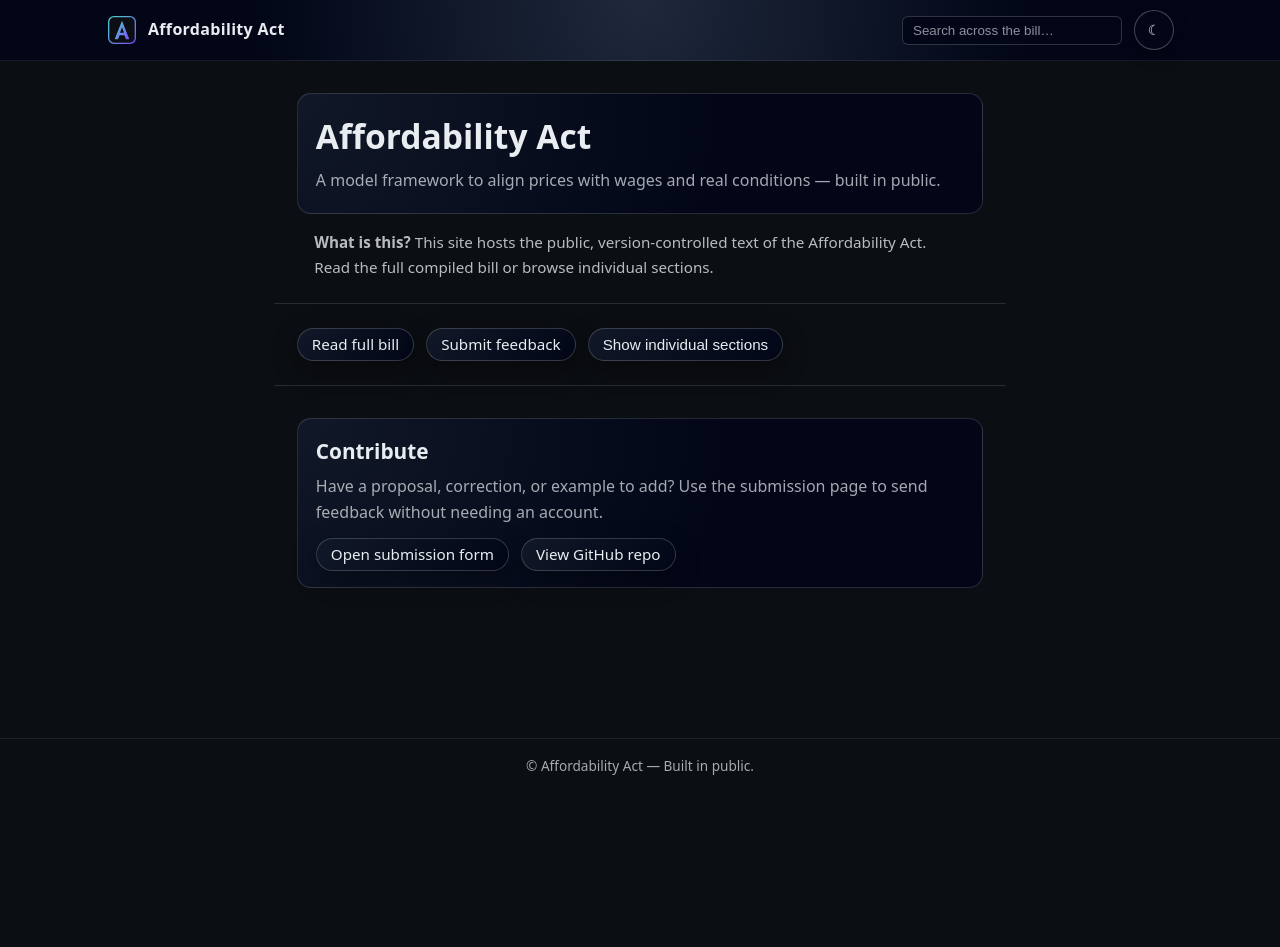
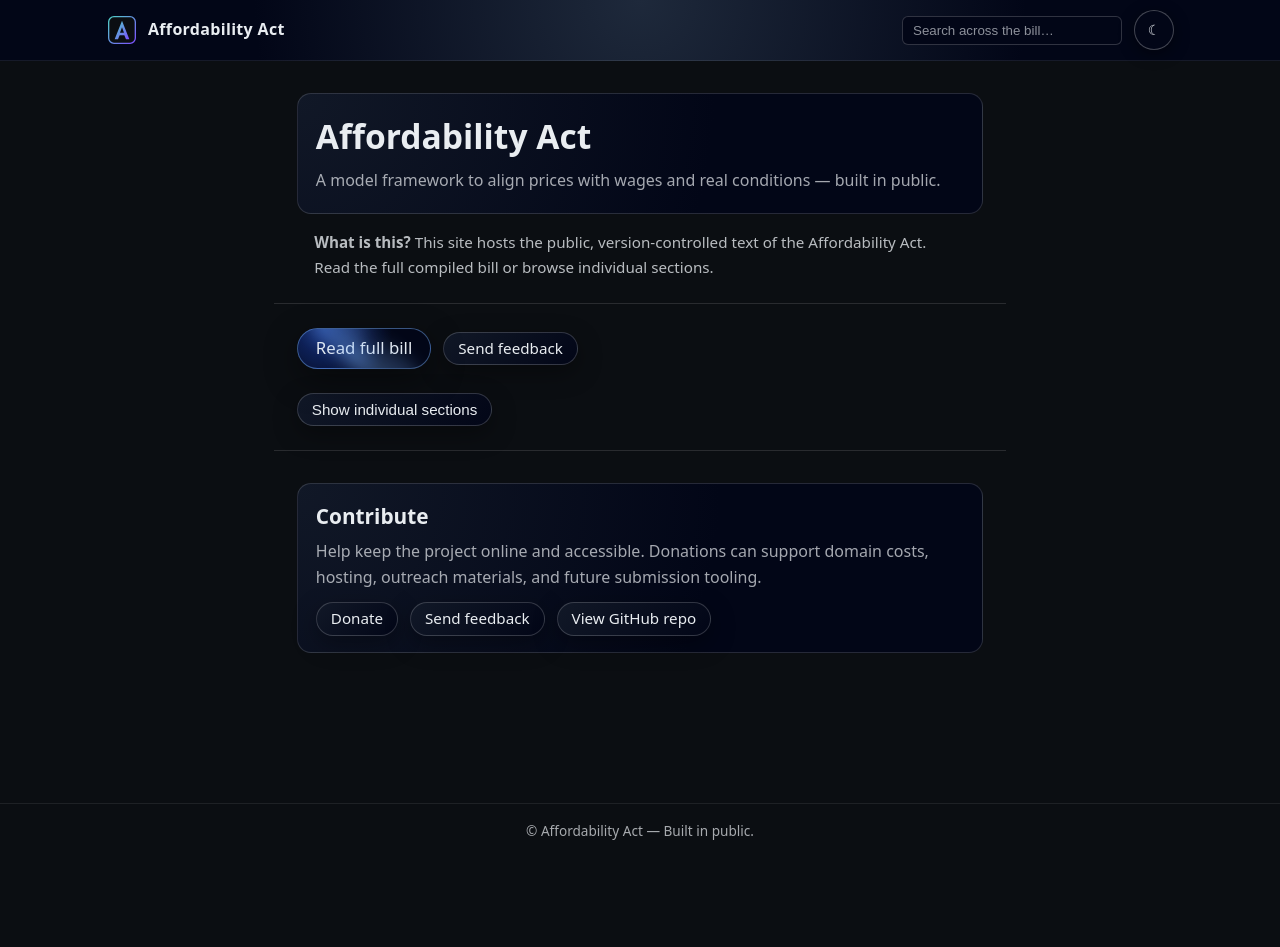
Before and after one commit to cFerg/Affordability-Act, a Jekyll site: the page built from index.md, in a window 1280 px wide. Built offline with Jekyll 4.4.1, drawn with Linux system fonts in a browser that asks for light colours; before the commit the page ends 900 px from its top, so only the background shows below that.

Commit message:
Fix quotes around jsonify breaking search modals | Fix section ordering, not following numerics | Add Bill button effect

```diff
--- a/_layouts/default.html
+++ b/_layouts/default.html
@@ -5,9 +5,7 @@
   <meta http-equiv="x-ua-compatible" content="ie=edge" />
   <meta name="viewport" content="width=device-width, initial-scale=1" />
 
-  <title>
-    {% if page.title %}{{ page.title }} · {% endif %}{{ site.title }}
-  </title>
+  <title>{% if page.title %}{{ page.title }} · {% endif %}{{ site.title }}</title>
   <meta name="description" content="{% if page.description %}{{ page.description | escape }}{% elsif site.description %}{{ site.description | escape }}{% else %}{{ site.title }}{% endif %}" />
   <link rel="canonical" href="{{ page.url | absolute_url }}" />
 
@@ -66,7 +64,6 @@
 
         <div class="site-header__right">
           {% if page.url == '/' %}
-            {% comment %} Home page: global search (opens modal) {% endcomment %}
             <div class="header-search">
               <label class="mono sr-only" for="global-search-input">Search across the bill</label>
               <input
@@ -78,7 +75,6 @@
               />
             </div>
           {% elsif page.url contains '/policy/bill-text' or page.url contains '/policy/sections/' %}
-            {% comment %} Bill/sections: in-page highlight search {% endcomment %}
             <div class="header-search">
               <label class="mono sr-only" for="page-search">Search this page</label>
               <input
@@ -218,7 +214,10 @@
   "documents": [
     { "id": "bill", "title": "Full compiled bill", "url": "{{ '/policy/bill-text/' | relative_url }}" }
     {% for s in site.data.sections %}
-        ,{ "id": "section-{{ forloop.index }}", "title": "{{ s.sectionTitle | jsonify }}", "url": "{{ s.url | relative_url }}", "category": "{{ s.category | jsonify }}" }
+    ,{ "id": "section-{{ forloop.index }}",
+       "title": {{ s.sectionTitle | jsonify }},
+       "url": "{{ s.url | relative_url }}",
+       "category": {{ s.category | jsonify }} }
     {% endfor %}
   ]
 }
--- a/assets/site.css
+++ b/assets/site.css
@@ -163,6 +163,30 @@
 }
 .btn:active { transform: translateY(0); box-shadow: 0 4px 12px rgba(0,0,0,0.5); }
 
+/* Big CTA */
+.home-actions--primary { align-items: center; }
+.btn-primary-cta {
+  position: relative;
+  padding: 11px 18px;
+  font-size: 1.05rem;
+  border-color: rgba(123, 180, 255, 0.45);
+  box-shadow: 0 10px 34px rgba(0,0,0,0.45);
+  background: radial-gradient(circle at 20% 0, rgba(29,78,216,0.55), rgba(2,6,23,1) 60%);
+  overflow: hidden;
+}
+.btn-primary-cta::after {
+  content: "";
+  position: absolute;
+  inset: -2px;
+  border-radius: 999px;
+  background: conic-gradient(from 0deg, rgba(123,180,255,0.0), rgba(123,180,255,0.75), rgba(123,180,255,0.0));
+  filter: blur(8px);
+  opacity: 0.7;
+  animation: cta-spark 2.4s linear infinite;
+  pointer-events: none;
+}
+@keyframes cta-spark { to { transform: rotate(360deg); } }
+
 /* --------------------------------------------------
    Home / Cover
 -------------------------------------------------- */
@@ -203,7 +227,7 @@
 
 /* Category headers */
 .category-title{
-  max-width: 75ch;
+  max-width: 860px;
   margin: 18px auto 10px;
   font-size: 1.05rem;
   font-weight: 650;
@@ -211,16 +235,15 @@
   opacity: 0.95;
 }
 
-/* Section grid */
+/* Section grid (wider + centered to avoid “offset” look) */
 .section-grid {
-  max-width: 75ch;
+  max-width: 860px;
   margin: 0 auto 6px;
   display: grid;
-  grid-template-columns: minmax(0, 1fr);
+  grid-template-columns: 1fr;
   gap: 12px;
-
-  /* Fix “dangling card” look: center each cell */
-  justify-items: center;
+  justify-content: center;
+  justify-items: stretch;
 }
 
 @media (min-width: 700px) {
@@ -228,13 +251,10 @@
 }
 
 @media (min-width: 1100px) {
-  /* Optional: 3 columns on very wide screens looks great and reduces “offset” perception */
-  .section-grid { grid-template-columns: repeat(3, minmax(0, 1fr)); }
+  .section-grid { max-width: 1040px; grid-template-columns: repeat(3, minmax(0, 1fr)); }
 }
 
 .section-card {
-  width: 100%;
-  max-width: 360px;
   border-radius: 12px;
   background: radial-gradient(circle at 0 0, #111827, #020617 60%);
   border: 1px solid rgba(255,255,255,0.09);
@@ -280,7 +300,7 @@
 }
 
 /* --------------------------------------------------
-   Sticky footer navigation (bill/sections)
+   Sticky footer navigation
 -------------------------------------------------- */
 
 .sticky-nav {
@@ -327,33 +347,11 @@
   display: block;
 }
 
-.sticky-nav__btn:hover {
-  text-decoration: none;
-  background: rgba(29, 78, 216, 0.25);
-}
-
+.sticky-nav__btn:hover { text-decoration: none; background: rgba(29, 78, 216, 0.25); }
 .sticky-nav__btn.is-disabled { opacity: 0.35; pointer-events: none; }
 
 @media (max-width: 899px) {
-  .sticky-nav {
-    background: rgba(8, 12, 18, 0.42);
-    box-shadow: 0 6px 22px rgba(0,0,0,0.35);
-  }
-}
-
-@media (max-width: 899px) {
-  /* Bill-only hide-until-scroll support (if enabled in your JS) */
-  .sticky-nav--bill {
-    opacity: 0;
-    pointer-events: none;
-    transform: translateX(-50%) translateY(10px);
-    transition: opacity 0.18s ease-out, transform 0.18s ease-out;
-  }
-  .sticky-nav--bill.is-visible {
-    opacity: 1;
-    pointer-events: auto;
-    transform: translateX(-50%) translateY(0);
-  }
+  .sticky-nav { background: rgba(8, 12, 18, 0.42); box-shadow: 0 6px 22px rgba(0,0,0,0.35); }
 }
 
 /* --------------------------------------------------
@@ -368,7 +366,6 @@
   color: rgba(233,237,241,0.7);
   text-align: center;
 }
-
 .site-footer .shell { display: flex; justify-content: center; }
 
 /* --------------------------------------------------
@@ -425,7 +422,6 @@
   align-items: center;
   justify-content: space-between;
 }
-
 .search-modal__header h2 { margin: 0; font-size: 1rem; }
 
 .search-modal__close {
@@ -453,10 +449,7 @@
   background: #020617;
   color: #e9edf1;
 }
-
-.search-modal__search-row input[type="search"]::placeholder {
-  color: rgba(233,237,241,0.65);
-}
+.search-modal__search-row input[type="search"]::placeholder { color: rgba(233,237,241,0.65); }
 
 body.search-modal-open { overflow: hidden; }
 
@@ -464,10 +457,7 @@
    Light theme overrides
 -------------------------------------------------- */
 
-body.theme-light {
-  background: #f5f5f7;
-  color: #111827;
-}
+body.theme-light { background: #f5f5f7; color: #111827; }
 
 body.theme-light .site-header {
   background: linear-gradient(180deg, #ffffff, #e5e7eb);
@@ -545,11 +535,6 @@
   background: rgba(255,255,255,0.58);
   box-shadow: 0 10px 30px rgba(15,23,42,0.18);
 }
-
-@media (max-width: 899px) {
-  body.theme-light .sticky-nav { background: rgba(255,255,255,0.42); }
-}
-
 body.theme-light .sticky-nav__btn {
   border-color: rgba(15,23,42,0.16);
   background: rgba(255,255,255,0.55);
--- a/index.md
+++ b/index.md
@@ -17,11 +17,12 @@
 
 <hr class="home-divider">
 
+<div class="home-actions home-actions--primary">
+  <a class="btn btn-primary-cta" href="{{ '/policy/bill-text/' | relative_url }}"><span>Read full bill</span></a>
+  <a class="btn" href="{{ '/submit/' | relative_url }}"><span>Send feedback</span></a>
+</div>
+
 <div class="home-actions">
-  <a class="btn" href="{{ '/policy/bill-text/' | relative_url }}"><span>Read full bill</span></a>
-
-  <a class="btn" href="{{ '/submit/' | relative_url }}"><span>Submit feedback</span></a>
-
   <button class="btn" id="toggle-sections" type="button" aria-expanded="false">
     <span>Show individual sections</span>
   </button>
@@ -34,40 +35,41 @@
 
   {% if sections_data and sections_data.size > 0 %}
     {%- comment -%}
-      Order goal:
-      - Sections ordered by numeric "order"
-      - Categories ordered by the first section number in that category
+      Robust numeric ordering (prevents 10/11 appearing before 1..9):
+      Build padded keys: 0001, 0010, 0011 ...
+      Then stream and open/close category grids as category changes.
     {%- endcomment -%}
 
-    {% assign ordered = sections_data | sort: "order" %}
-    {% assign grouped = ordered | group_by: "category" %}
+    {%- assign keyed = "" | split: "" -%}
+    {%- for s in sections_data -%}
+      {%- assign ord = s.order | plus: 0 -%}
+      {%- assign ord_key = ord | prepend: "0000" | slice: -4, 4 -%}
+      {%- assign key = ord_key | append: "||" | append: s.category | append: "||" | append: s.sectionTitle | append: "||" | append: s.url -%}
+      {%- assign keyed = keyed | push: key -%}
+    {%- endfor -%}
+    {%- assign keyed = keyed | sort -%}
 
-    {%- assign group_keys = "" | split: "" -%}
-    {%- for g in grouped -%}
-      {%- assign first_item = g.items | sort: "order" | first -%}
-      {%- assign key = first_item.order | append: "||" | append: g.name -%}
-      {%- assign group_keys = group_keys | push: key -%}
+    {%- assign current_cat = "" -%}
+    {%- for row in keyed -%}
+      {%- assign parts = row | split: "||" -%}
+      {%- assign cat = parts[1] -%}
+      {%- assign title = parts[2] -%}
+      {%- assign url = parts[3] -%}
+
+      {%- if cat != current_cat -%}
+        {%- if current_cat != "" -%}</div>{%- endif -%}
+        <h3 class="category-title">{{ cat }}</h3>
+        <div class="section-grid">
+        {%- assign current_cat = cat -%}
+      {%- endif -%}
+
+      <div class="section-card">
+        <div class="section-card__title">{{ title }}</div>
+        <a class="btn" href="{{ url | relative_url }}"><span>Open</span></a>
+      </div>
+
     {%- endfor -%}
-
-    {%- assign group_keys = group_keys | sort -%}
-
-    {%- for key in group_keys -%}
-      {%- assign parts = key | split: "||" -%}
-      {%- assign cat = parts[1] -%}
-      {%- assign g = grouped | where: "name", cat | first -%}
-
-      <h3 class="category-title">{{ g.name }}</h3>
-
-      <div class="section-grid">
-        {% assign items_sorted = g.items | sort: "order" %}
-        {% for s in items_sorted %}
-          <div class="section-card">
-            <div class="section-card__title">{{ s.sectionTitle }}</div>
-            <a class="btn" href="{{ s.url | relative_url }}"><span>Open</span></a>
-          </div>
-        {% endfor %}
-      </div>
-    {%- endfor -%}
+    {%- if current_cat != "" -%}</div>{%- endif -%}
 
   {% else %}
     <!-- Fallback: build list from pages if _data/sections.json isn't available -->
@@ -93,10 +95,11 @@
 <div class="cover">
   <h2>Contribute</h2>
   <p class="muted">
-    Have a proposal, correction, or example to add? Use the submission page to send feedback without needing an account.
+    Help keep the project online and accessible. Donations can support domain costs, hosting, outreach materials, and future submission tooling.
   </p>
   <div class="home-actions" style="margin: 12px auto 0;">
-    <a class="btn" href="{{ '/submit/' | relative_url }}"><span>Open submission form</span></a>
+    <a class="btn" href="{{ '/donate/' | relative_url }}"><span>Donate</span></a>
+    <a class="btn" href="{{ '/submit/' | relative_url }}"><span>Send feedback</span></a>
     <a class="btn" href="{{ site.github.repository_url | default: 'https://github.com/cFerg/Affordability-Act' }}"><span>View GitHub repo</span></a>
   </div>
 </div>
```
Lines whose indentation alone changed are shown as unchanged.
